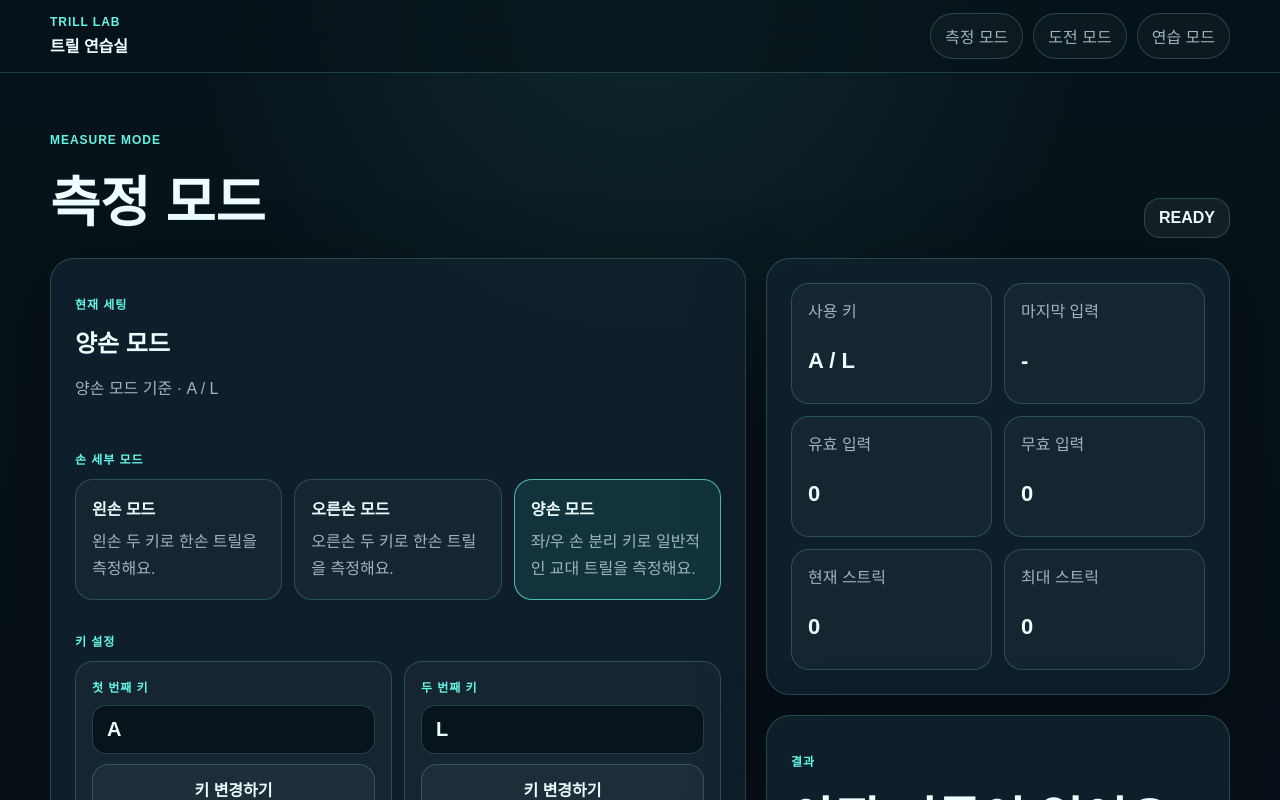
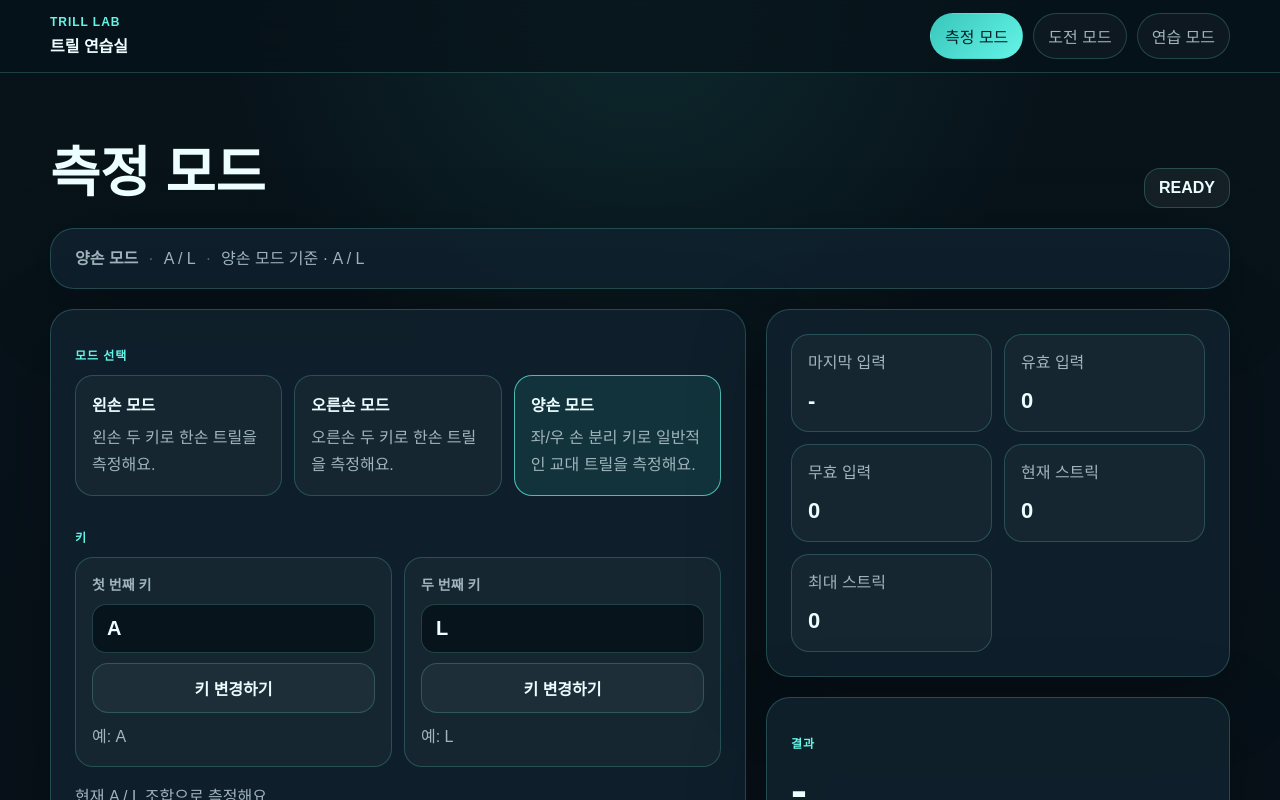
Before and after one commit to miku-agent/06_trill-lab, a Next.js app: page /measure in a window 1280 px wide. Shown: the top 800 px of the page. Built offline with nearby package versions, Linux system fonts and the light colour scheme.

Commit message:
refactor: simplify measure layout and highlight active nav

```diff
--- /dev/null
+++ b/src/app/components/header-nav.tsx
@@ -0,0 +1,27 @@
+"use client";
+
+import Link from "next/link";
+import { usePathname } from "next/navigation";
+
+const NAV_ITEMS = [
+  { href: "/measure", label: "측정 모드" },
+  { href: "/challenge", label: "도전 모드" },
+  { href: "/practice", label: "연습 모드" },
+];
+
+export function HeaderNav() {
+  const pathname = usePathname();
+
+  return (
+    <nav className="site-nav" aria-label="주요 모드">
+      {NAV_ITEMS.map((item) => {
+        const isActive = pathname === item.href;
+        return (
+          <Link key={item.href} href={item.href} className={`site-nav-link ${isActive ? "is-active" : ""}`} aria-current={isActive ? "page" : undefined}>
+            {item.label}
+          </Link>
+        );
+      })}
+    </nav>
+  );
+}
--- a/src/app/globals.css
+++ b/src/app/globals.css
@@ -97,6 +97,12 @@ main {
   border-color: rgba(100, 245, 231, 0.5);
 }
 
+.site-nav-link.is-active {
+  color: #062127;
+  background: linear-gradient(135deg, var(--accent), var(--accent-strong));
+  border-color: transparent;
+}
+
 .page-main {
   padding: 28px 0 80px;
 }
@@ -136,7 +142,8 @@ main {
 .inline-note,
 .preset-card span,
 .stat-card span,
-.simple-panel p {
+.simple-panel p,
+.compact-summary {
   color: var(--muted);
   line-height: 1.7;
 }
@@ -159,6 +166,19 @@ main {
   grid-template-columns: minmax(0, 1.2fr) minmax(320px, 0.8fr);
   gap: 20px;
   margin-top: 20px;
+}
+
+.compact-summary {
+  display: flex;
+  align-items: center;
+  gap: 10px;
+  flex-wrap: wrap;
+  padding-top: 16px;
+  padding-bottom: 16px;
+}
+
+.compact-summary-divider {
+  color: rgba(159, 180, 187, 0.5);
 }
 
 .preset-grid,
@@ -204,6 +224,12 @@ main {
   display: grid;
   gap: 10px;
   padding: 16px;
+}
+
+.key-label {
+  color: var(--muted);
+  font-size: 14px;
+  font-weight: 700;
 }
 
 .key-value {
--- a/src/app/layout.tsx
+++ b/src/app/layout.tsx
@@ -1,17 +1,12 @@
 import type { Metadata } from "next";
 import Link from "next/link";
+import { HeaderNav } from "./components/header-nav";
 import "./globals.css";
 
 export const metadata: Metadata = {
   title: "Trill Lab",
   description: "16th-note trill BPM benchmark for rhythm game players.",
 };
-
-const NAV_ITEMS = [
-  { href: "/measure", label: "측정 모드" },
-  { href: "/challenge", label: "도전 모드" },
-  { href: "/practice", label: "연습 모드" },
-];
 
 export default function RootLayout({ children }: Readonly<{ children: React.ReactNode }>) {
   return (
@@ -23,13 +18,7 @@ export default function RootLayout({ children }: Readonly<{ children: React.Reac
               <span className="brand-mark">TRILL LAB</span>
               <strong>트릴 연습실</strong>
             </Link>
-            <nav className="site-nav" aria-label="주요 모드">
-              {NAV_ITEMS.map((item) => (
-                <Link key={item.href} href={item.href} className="site-nav-link">
-                  {item.label}
-                </Link>
-              ))}
-            </nav>
+            <HeaderNav />
           </div>
         </header>
         <div className="site-shell">{children}</div>
--- a/src/app/measure/page.tsx
+++ b/src/app/measure/page.tsx
@@ -311,23 +311,23 @@ export default function MeasurePage() {
   return (
     <main className="page-main">
       <section className="page-section compact-hero">
-        <div>
-          <p className="eyebrow">MEASURE MODE</p>
-          <h1 className="page-title">측정 모드</h1>
-        </div>
+        <h1 className="page-title">측정 모드</h1>
         <div className="status-pill">{statusLabel}</div>
+      </section>
+
+      <section className="page-section compact-summary panel">
+        <strong>{activePreset.title}</strong>
+        <span className="compact-summary-divider">·</span>
+        <span>{configuredKeys[0]} / {configuredKeys[1]}</span>
+        <span className="compact-summary-divider">·</span>
+        <span>{helperText}</span>
       </section>
 
       <section className="measure-grid">
         <article className="panel stack-gap-lg">
-          <div>
-            <p className="section-label">현재 세팅</p>
-            <h2 className="section-title">{activePreset.title}</h2>
-            <p className="section-subtitle">{helperText}</p>
-          </div>
 
           <div>
-            <p className="section-label">손 세부 모드</p>
+            <p className="section-label">모드 선택</p>
             <div className="preset-grid">
               {MEASURE_PRESETS.map((preset) => {
                 const isActive = preset.key === measureVariant;
@@ -347,7 +347,7 @@ export default function MeasurePage() {
           </div>
 
           <div>
-            <p className="section-label">키 설정</p>
+            <p className="section-label">키</p>
             <div className="key-grid">
               <KeySettingCard
                 label="첫 번째 키"
@@ -382,7 +382,6 @@ export default function MeasurePage() {
 
         <aside className="stack-gap-lg">
           <article className="panel stat-grid">
-            <Stat label="사용 키" value={`${configuredKeys[0]} / ${configuredKeys[1]}`} />
             <Stat label="마지막 입력" value={latestInput} />
             <Stat label="유효 입력" value={String(validHits)} />
             <Stat label="무효 입력" value={String(invalidHits)} />
@@ -392,11 +391,11 @@ export default function MeasurePage() {
 
           <article className="panel result-panel">
             <p className="section-label">결과</p>
-            <h2 className="result-title">{result ? `${result.bpm} BPM` : "아직 기록이 없어요"}</h2>
+            <h2 className="result-title">{result ? `${result.bpm} BPM` : "-"}</h2>
             <p className="section-subtitle">
               {result
-                ? `${activePreset.title} · 정확도 ${formatPercent(result.accuracy)} · 유효 ${result.validHits} · 무효 ${result.invalidHits} · 최대 스트릭 ${result.peakStreak}`
-                : "측정을 시작하면 결과가 여기에 표시돼요."}
+                ? `정확도 ${formatPercent(result.accuracy)} · 유효 ${result.validHits} · 무효 ${result.invalidHits} · 최대 스트릭 ${result.peakStreak}`
+                : "측정 전"}
             </p>
           </article>
         </aside>
@@ -431,7 +430,7 @@ function KeySettingCard({
 }) {
   return (
     <div className={`key-card ${isCapturing ? "is-capturing" : ""}`}>
-      <span className="section-label">{label}</span>
+      <span className="key-label">{label}</span>
       <div className="key-value">{normalizeKey(value) || "-"}</div>
       <button type="button" onClick={onStartCapture} disabled={disabled} className="secondary-button">
         {isCapturing ? "아무 키나 눌러주세요..." : "키 변경하기"}
```
